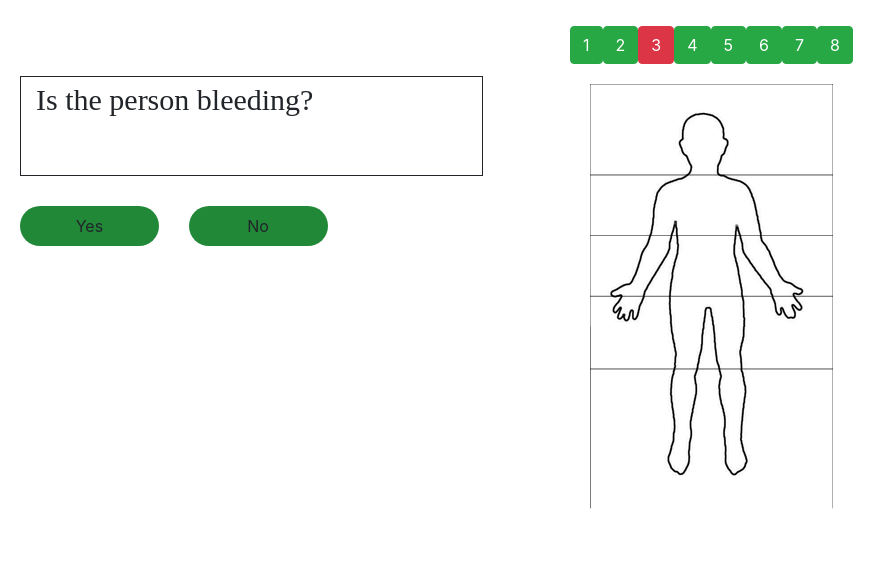
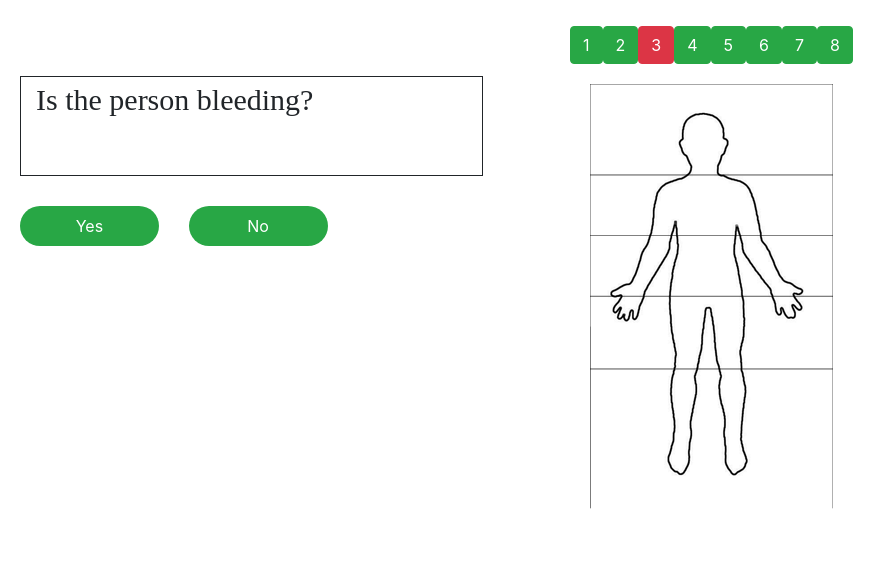
Before and after one commit to KaptenTiiguDev/uniform, a Flask app: page / in a window 1280 px wide. Shown: the top 578 px of the page, without its empty margins (0-896 px from the left). Run offline with Flask 2, Linux system fonts and the light colour scheme; some libraries are stand-ins or nearby versions.

Commit message:
updated stylesheet

```diff
--- a/static/stylesheet.css
+++ b/static/stylesheet.css
@@ -3,13 +3,14 @@
 
 .questionAnswer{
     height:40px;
-    background-color:#218838;
+    background-color:#28A745;
     border-radius: 40px;
     width: 50px;
     margin:20px 10px 10px 20px;
     text-align: center;
     vertical-align: middle;
     line-height: 40px;
+    color:white;
 }
 
 .questionAnswer:hover{ cursor:pointer; }
```
